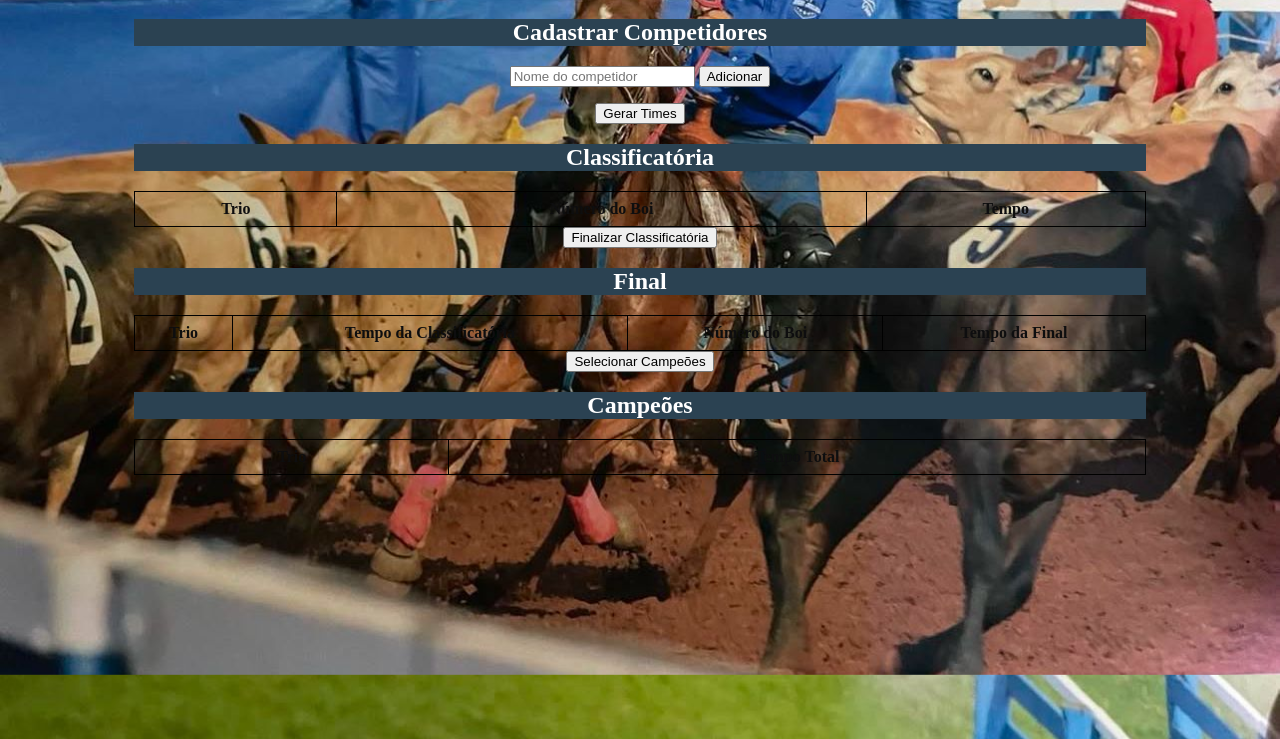
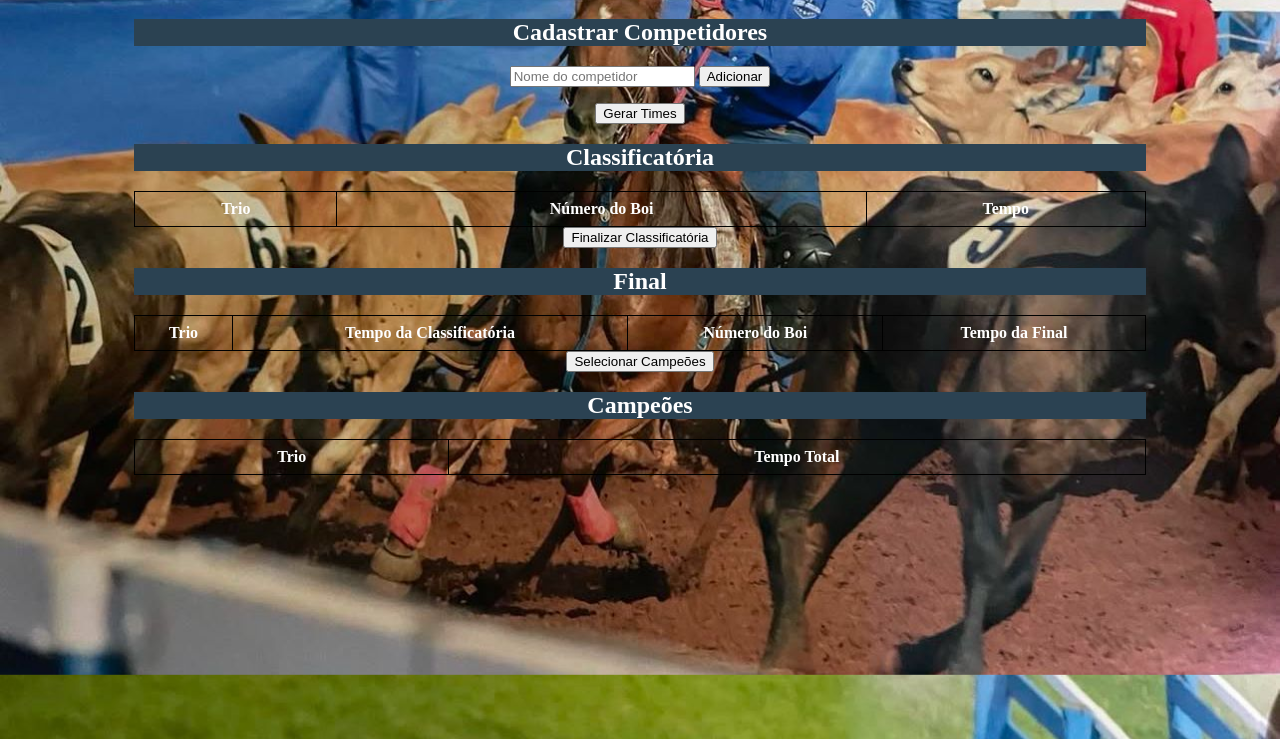
Before and after one commit to Amandabrei/TreinoTeamPenning, a plain HTML site: page index.html in a window 1280 px wide. Shown: the part 61-800 px from the top of the page. Drawn offline with Linux system fonts and the light colour scheme.

Commit message:
Update styles.css

```diff
--- a/styles.css
+++ b/styles.css
@@ -9,7 +9,7 @@ body {
     width: 80%;
     margin: auto;
     text-align: center;
-    color: rgb(14, 14, 15);
+    color: white;
 }
 
 h1{
```
